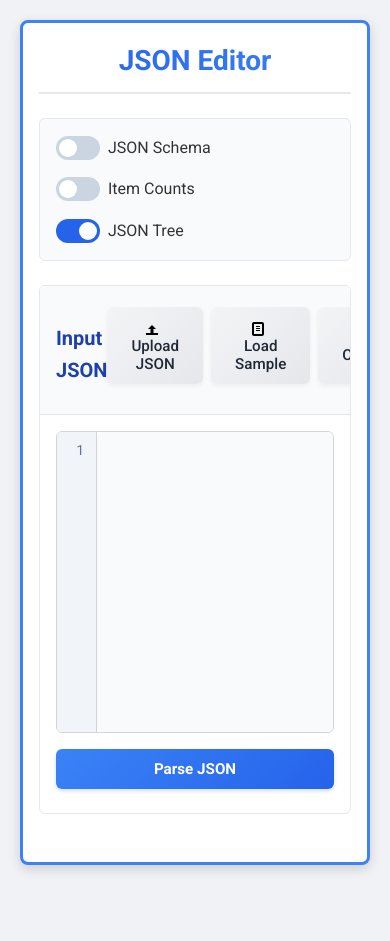
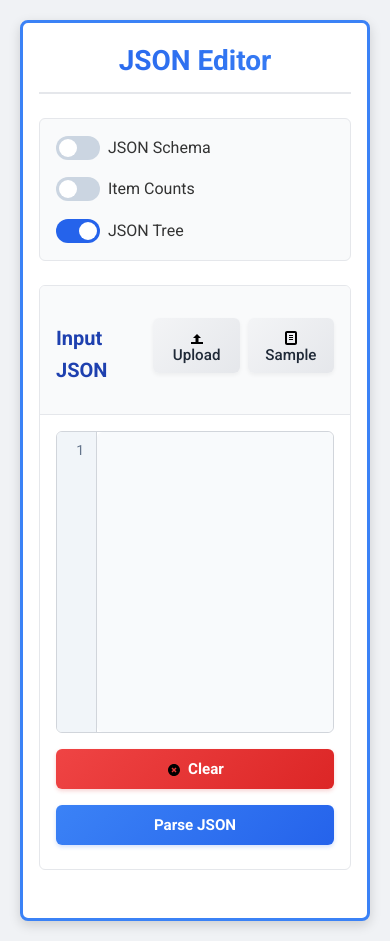
Before and after one commit to emredav/JsonEditorWebApp, a React (Create React App) app: page / in a window 390 px wide. Before the commit the page ends 885 px from the top, so only its background shows below. Built offline with nearby package versions, Linux system fonts and the light colour scheme.

Commit message:
clear butonu mobil cihazlarda düzgün gözükecek şekilde ayarlandı

```diff
--- a/src/index.tsx
+++ b/src/index.tsx
@@ -5,8 +5,6 @@ import "./styles.css";
 import JsonTree from "./components/JsonTree";
 import SimpleJsonEditor from "./components/SimpleJsonEditor";
 import { useState, useRef } from "react";
-
-//COPY HATASI DÜZELT COPY butonuna basınca uygulama kitleniyor!!!!
 
 // Dosyayı JSON olarak indirme fonksiyonu
 function downloadJson(data: any, filename: string) {
@@ -520,27 +518,20 @@ function Home() {
       <div className="section">
         <div className="section-header">
           <h2 className="text-xl font-semibold">Input JSON</h2>
-          <div className="button-group">
+          <div className="button-group responsive-button-group">
             <button
               className="btn-secondary"
               onClick={() => fileInputRef.current?.click()}
             >
               <i className="icon-upload"></i>
-              Upload JSON
+              <span className="button-text">Upload</span>
             </button>
             <button
               className="btn-secondary"
               onClick={loadSampleJson}
             >
               <i className="icon-sample"></i>
-              Load Sample
-            </button>
-            <button
-              className="btn-secondary"
-              onClick={clearJsonInput}
-            >
-              <i className="icon-clear"></i>
-              Clear
+              <span className="button-text">Sample</span>
             </button>
           </div>
         </div>
@@ -559,11 +550,19 @@ function Home() {
             accept=".json"
             style={{ display: 'none' }}
           />
-          <div className="flex" style={{ marginTop: '1rem', justifyContent: 'flex-end', gap: '0.5rem' }}>
+          <div className="editor-actions">
+            <button
+              className="btn-danger"
+              onClick={clearJsonInput}
+              disabled={!jsonInput.trim()}
+            >
+              <i className="icon-clear"></i>
+              Clear
+            </button>
             <button
               className="btn-primary"
               onClick={handleContinue}
-              disabled={isProcessing}
+              disabled={isProcessing || !jsonInput.trim()}
             >
               {isProcessing ? 'Processing...' : 'Parse JSON'}
             </button>
--- a/src/styles.css
+++ b/src/styles.css
@@ -745,6 +745,44 @@ code {
     width: 100%;
     margin-bottom: 0.5rem;
   }
+
+  .responsive-button-group {
+    display: flex;
+    gap: 0.5rem;
+  }
+
+  .responsive-button-group button {
+    padding: 0.6rem 0.8rem;
+    flex: 1;
+  }
+
+  .responsive-button-group .button-text {
+    display: none;
+  }
+
+  .responsive-button-group i {
+    margin-right: 0;
+  }
+
+  .editor-actions {
+    flex-direction: column;
+  }
+
+  .editor-actions button {
+    width: 100%;
+  }
+}
+
+/* Smaller tablets and larger phones */
+@media (min-width: 641px) and (max-width: 768px) {
+  .editor-actions {
+    display: flex;
+    justify-content: flex-end;
+  }
+
+  .editor-actions button:first-child {
+    margin-right: auto;
+  }
 }
 
 /* Animations */
@@ -760,3 +798,16 @@ code {
 .hidden {
   display: none;
 }
+
+/* Editor actions container for the parse and clear buttons */
+.editor-actions {
+  display: flex;
+  margin-top: 1rem;
+  gap: 0.5rem;
+  justify-content: space-between;
+}
+
+/* Make the button texts more responsive */
+.responsive-button-group .button-text {
+  display: inline;
+}
```
